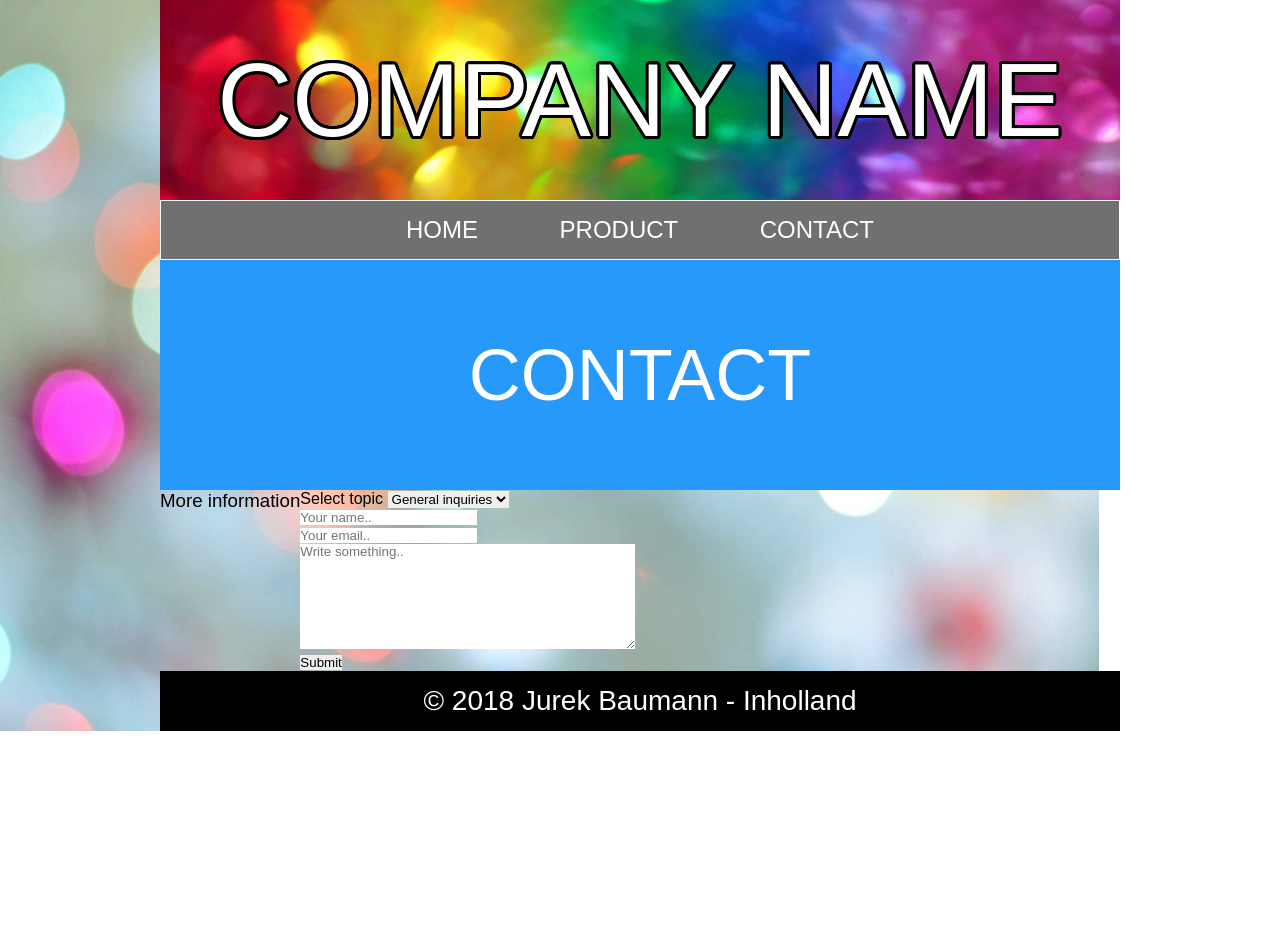
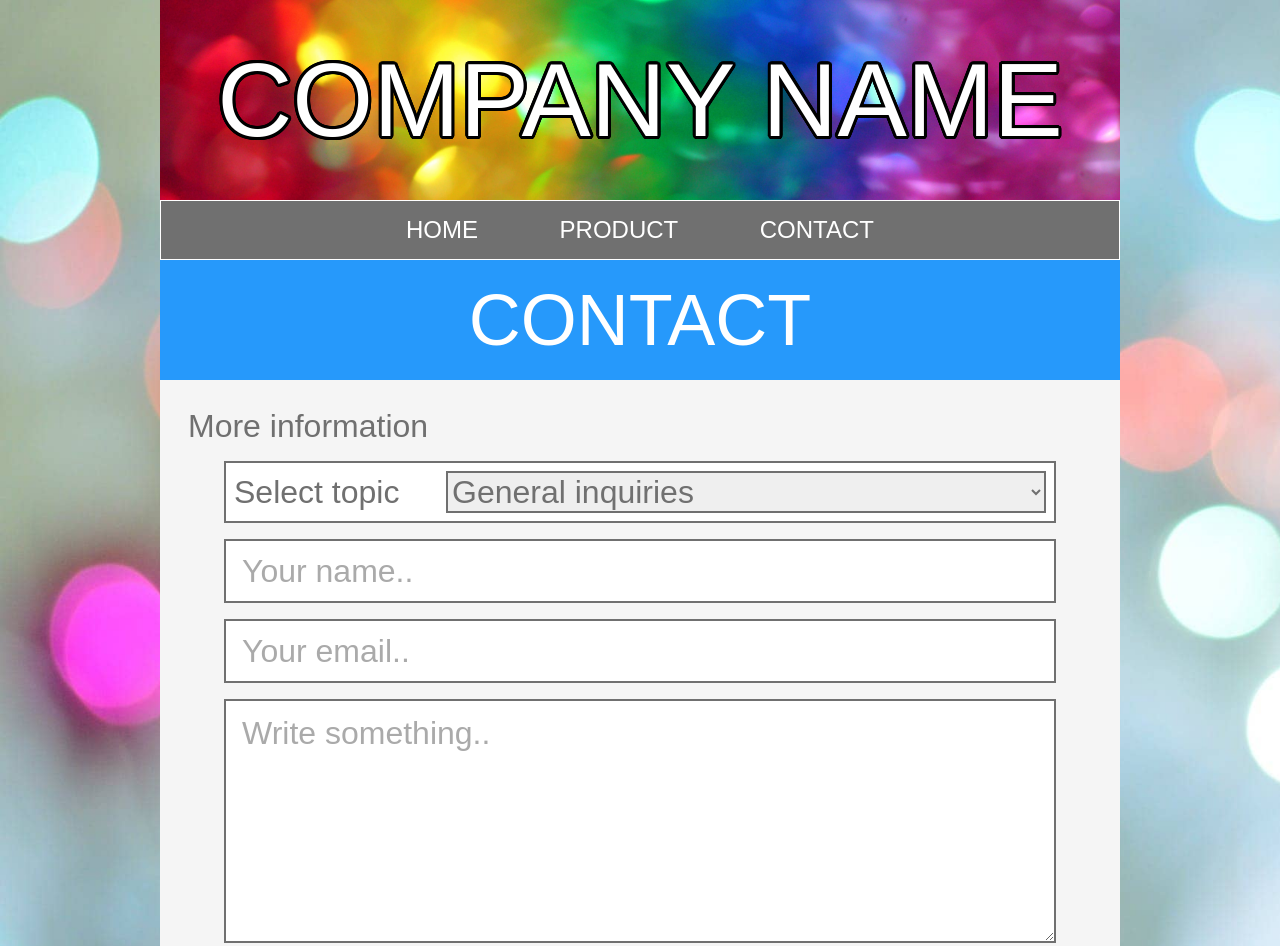
Before and after one commit to JurekInholland/webmarkup-assessment, a plain HTML site: page Project/contact.html in a window 1280 px wide. Shown: the top 946 px of the page. Before the commit the page ends 800 px from the top, so only its background shows below. Drawn offline with Linux system fonts and the light colour scheme; a web font is replaced by a local one.

Commit message:
Add styles for contact page

```diff
--- a/Project/css/style.css
+++ b/Project/css/style.css
@@ -2,12 +2,15 @@
     padding: 0;
     margin: 0;
     border: 0;
+    font-weight: normal;
     text-decoration: none;
-    color: #000;
-    font-weight: normal;
     font-family: Arial, sans-serif;
     list-style-type: none;
     box-sizing: border-box;
+}
+
+html {
+    font-size: 16px;
 }
 
   /* Add the font "Hack-Bold" locally */
@@ -20,7 +23,7 @@
 
 .main {
     min-width: 250px;
-    max-width: 60rem;
+    max-width: 960px;
     margin: 0 auto;
 }
 
@@ -113,7 +116,6 @@ input[type=checkbox] {
     height: 12px;
     width: 100%;
     background: #fff;
-    /* left: 0;  */
     transition: .2s ease;
   }
 
@@ -134,7 +136,7 @@ input[type=checkbox] {
     top: 34px;
   }
 
-  /* Transform burger elements to a X */
+  /* Transform burger elements to an X once the hidden checkbox is checked*/
 
   input[type=checkbox]:checked ~ #hamburger span:nth-child(1) {
     transform: rotate(45deg);
@@ -222,11 +224,11 @@ figure {
 /* Products page */
 /* ############# */
 
-.banner {
+.banner, .contact-banner {
     height: 48px;
 }
 
-.banner h2 {
+.banner h2, .contact-banner h2 {
     max-width: 100%;
 }
 
@@ -290,6 +292,86 @@ figure {
     background-image: url(../img/small/product12.jpg);
 }
 
+/* Contact Page */
+/* ############ */
+
+.contact {
+    background: #F5F5F5;
+}
+
+.contact h3 {
+    display: none;
+}
+
+form {
+    margin: 1.5rem;
+    overflow: hidden;
+    margin-bottom: 10px;
+    width: 100%;
+}
+
+label, form, fieldset, select {
+    font-size: 1rem;
+    color: #707070;
+}
+
+fieldset {
+    padding: 0;
+    margin: 1rem 0;
+    border: 2px solid #707070;
+    background: #fff;
+    min-height: 30px;
+}
+
+fieldset:nth-of-type(1) {
+    padding: 5px;
+}
+
+select {
+    margin-top: 10px;
+    width: 100%;
+    overflow: hidden;
+    border: 2px solid #707070;
+    color: #707070;
+}
+
+input[type=text], input[type=email], textarea {
+    line-height: 2rem;
+    width: 100%;
+    padding-left: 8px;
+    min-height: 32px;
+}
+
+textarea {
+    display: block;
+    resize: vertical;
+    min-height: 5rem;
+}
+
+input[type=submit] {
+    width: 100%;
+    height: 2rem;
+    font-size: 1.25rem;
+    border: 2px solid rgba(0, 0, 0, .25);
+    background: #2699FB;
+    color: #fff;
+    margin: 0 auto;
+    box-sizing: border-box;
+    overflow: hidden;
+    right: -0.125rem;
+}
+
+input[type=submit]:hover {
+    cursor: pointer;
+    color: #2699FB;
+    background: #fff;
+    border-color: #2699FB;
+}
+
+input[type=submit]:active {
+    color: #444;
+}
+
 /* Media Querries */
 /* ############## */
 
@@ -300,7 +382,19 @@ figure {
     }
     header a {
         font-size: 2.5rem;
-        text-shadow: #000 2px 0px 0px, #000 1.75517px 0.958851px 0px, #000 1.0806px 1.68294px 0px, #000 0.141474px 1.99499px 0px, #000 -0.832294px 1.81859px 0px, #000 -1.60229px 1.19694px 0px, #000 -1.97998px 0.28224px 0px, #000 -1.87291px -0.701566px 0px, #000 -1.30729px -1.5136px 0px, #000 -0.421592px -1.95506px 0px, #000 0.567324px -1.91785px 0px, #000 1.41734px -1.41108px 0px, #000 1.92034px -0.558831px 0px;
+        text-shadow: #000 2px 0px 0px,
+        #000 1.75517px 0.958851px 0px,
+        #000 1.0806px 1.68294px 0px,
+        #000 0.141474px 1.99499px 0px,
+        #000 -0.832294px 1.81859px 0px,
+        #000 -1.60229px 1.19694px 0px,
+        #000 -1.97998px 0.28224px 0px,
+        #000 -1.87291px -0.701566px 0px,
+        #000 -1.30729px -1.5136px 0px,
+        #000 -0.421592px -1.95506px 0px,
+        #000 0.567324px -1.91785px 0px,
+        #000 1.41734px -1.41108px 0px,
+        #000 1.92034px -0.558831px 0px;
     }
     nav {
         border: 1px solid #fff;
@@ -360,7 +454,7 @@ figure {
         font-size: 1.25rem;
     }
 
-    .banner {
+    .banner, .contact-banner {
         display: none;
     }
 
@@ -374,6 +468,50 @@ figure {
         border-right: 7px solid #fff;
         border-left: 7px solid #fff;
     }
+
+    fieldset:nth-of-type(1) {
+        padding: 1rem;
+    }
+
+    label {
+        font-size: 2rem;
+    }
+
+    textarea {
+        font-size: 2rem;
+    }
+
+    input {
+        font-size: 2rem;
+    }
+
+    select {
+        font-size: 2rem;
+    }
+
+    input[type=text], input[type=email] {
+        height: 60px;
+
+    }
+    input[type=text], input[type=email], textarea {
+        padding-left: 1rem;
+    }
+
+    textarea {
+        padding-top: 1rem;
+    }
+
+    input[type=submit] {
+        height: 3rem;
+        font-size: 2rem;
+    }
+
+    /* Does not work in IE11 without vendor prefix. But the color is close enough not to worry. */
+    ::placeholder {
+        opacity: 100%;
+        color: #AAA;
+    }
+
 }
 
 /* Additional breakpoint to smooth things out */
@@ -403,8 +541,9 @@ figure {
 @media screen and (min-width: 961px) {
     body {
         background-image: url(../img/background.jpeg);
+        height: auto;
         background-repeat: no-repeat;
-        background-size: contain;
+        background-size: cover;
     }
 
     header a {
@@ -457,7 +596,7 @@ figure {
         font-size: 1.75rem;
     }
 
-    .banner {
+    .banner, .contact-banner {
         display: flex;
         height: 120px;
     }
@@ -471,7 +610,8 @@ figure {
     }
 
     .gallery {
-        margin: 0 0 14px 0;
+        margin: 0;
+        border-bottom: 14px solid #fff;
     }
 
     .gallery a {
@@ -487,4 +627,41 @@ figure {
     .gallery a:nth-of-type(3n) {
         border-right: 14px solid #fff;
     }
+
+    .contact h3 {
+        display: block;
+        font-size: 2rem;
+        color: #707070;
+        margin: 1.75rem;
+        margin-bottom: 0;
+    }
+
+    form {
+        margin: 1rem 4rem;
+        margin-top: 0;
+        font-size: 2rem;
+    }
+
+    fieldset:nth-of-type(1) {
+        /* padding: 10px 8px 8px 8px; */
+        padding: 8px;
+    }
+
+    label {
+        float: left;
+        padding-top: 3px;
+    }
+
+    select {
+        /* display: inline; */
+        float: right;
+        width: 600px;
+        margin: 0;
+
+    }
+
+    input[type=submit] {
+        margin-top: 0;
+        margin-bottom: 2rem;
+    }
 }
```
